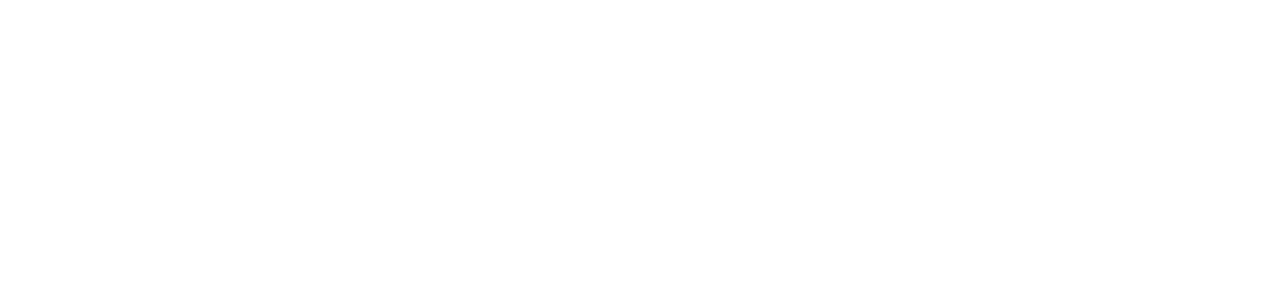
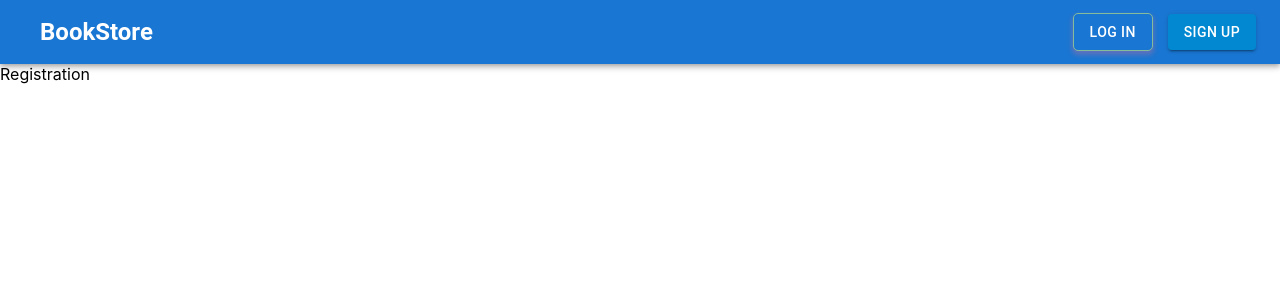
Before and after one commit to tylertung/bookstore, a React (Create React App) app: page /registration in a window 1280 px wide. Before the commit this address had no page. Shown: the top 300 px of the page. Built offline with nearby package versions, Linux system fonts and the light colour scheme.

Commit message:
prettier code

```diff
--- a/src/App.tsx
+++ b/src/App.tsx
@@ -1,16 +1,18 @@
-import React from 'react';
-import logo from './logo.svg';
-import './App.css';
-import {  Routes, Route} from 'react-router-dom';
-import Home from './templates/Home';
-
+import React from "react";
+import logo from "./logo.svg";
+import "./App.css";
+import { Routes, Route } from "react-router-dom";
+import Home from "./templates/Home";
+import Registration from "./templates/Registration";
 
 function App() {
   return (
     <Routes>
-      <Route path="/" element={<Home></Home>}>
-
-      </Route>
+      <Route path="/" element={<Home></Home>}></Route>
+      <Route
+        path="/registration"
+        element={<Registration></Registration>}
+      ></Route>
     </Routes>
   );
 }
--- a/src/components/books/Book.tsx
+++ b/src/components/books/Book.tsx
@@ -1,43 +1,34 @@
-import React from 'react'
-import PropTypes from 'prop-types'
-import Card from '@mui/material/Card'
-import CardMedia from '@mui/material/CardMedia'
-import CardContent from '@mui/material/CardContent'
-import Typography from '@mui/material/Typography'
-import coverBook from '../../assets/images/coverBook.jpg'
-import {styled} from '@mui/material/styles'
-import "../../assets/styles/Book.css"
+import React from "react";
+import PropTypes from "prop-types";
+import Card from "@mui/material/Card";
+import CardMedia from "@mui/material/CardMedia";
+import CardContent from "@mui/material/CardContent";
+import Typography from "@mui/material/Typography";
+import coverBook from "../../assets/images/coverBook.jpg";
+import { styled } from "@mui/material/styles";
+import "../../assets/styles/Book.css";
 
-interface Props{
-  title: string
+interface Props {
+  title: string;
 }
 
-
-
-function Book({title}: Props) {
+function Book({ title }: Props) {
   return (
-    <Card sx={{ maxWidth: 350, height:350, '&:hover': "scale(1rem)" }} className="book" >
-      <CardMedia
-        component="img"
-        height="250"
-        image={coverBook}
-        alt={title}
-      />
+    <Card sx={{ maxWidth: 350, height: 350 }} className="book">
+      <CardMedia component="img" height="250" image={coverBook} alt={title} />
       <CardContent>
-        <Typography sx={{
-                      fontSize: 15,
-                      fontWeight: "600"
-                    }}
-                    component="div">
+        <Typography
+          sx={{
+            fontSize: 15,
+            fontWeight: "600",
+          }}
+          component="div"
+        >
           {title}
-
         </Typography>
       </CardContent>
-
     </Card>
-  )
+  );
 }
 
-
-
-export default Book
+export default Book;
--- a/src/components/books/Books.tsx
+++ b/src/components/books/Books.tsx
@@ -1,45 +1,43 @@
-import axios from 'axios'
-import React, { useEffect, useState } from 'react'
-import Book from './Book'
-import Grid from '@mui/material/Grid'
+import axios from "axios";
+import React, { useEffect, useState } from "react";
+import Book from "./Book";
+import Grid from "@mui/material/Grid";
 function Books() {
-
-  const [books,setBooks] = useState([{title: "", description: "",author_id: 0,author: {name: ""},genres: [{name: ""}] }])
+  const [books, setBooks] = useState([
+    {
+      title: "",
+      description: "",
+      author_id: 0,
+      author: { name: "" },
+      genres: [{ name: "" }],
+    },
+  ]);
 
   useEffect(() => {
     const getBookAPI = async () => {
-      const bookAPI = await axios.get('http://localhost:3000/books')
-      setBooks(bookAPI.data)
-
-    }
+      const bookAPI = await axios.get("http://localhost:3000/books");
+      setBooks(bookAPI.data);
+    };
     getBookAPI();
-  },[])
-
+  }, []);
 
   return (
-    <Grid container
-
+    <Grid
+      container
       alignItems="center"
       justifyContent="left"
       spacing={3}
-          sx={{width: 3/4,
-              margin: 'auto',
-              outline: 'solid'
-          }}
+      sx={{ width: 3 / 4, margin: "auto", outline: "solid" }}
     >
       {books.map((book) => {
         return (
-            <Grid item md={3} xs={6} sx={{padding: "1rem"}} >
+          <Grid item md={3} xs={6} sx={{ padding: "1rem" }}>
             <Book title={book.title}></Book>
           </Grid>
-          )
-
-        })
+        );
+      })}
+    </Grid>
+  );
 }
 
-    </Grid>
-
-  )
-}
-
-export default Books
+export default Books;
--- a/src/components/navbar/Navbar.tsx
+++ b/src/components/navbar/Navbar.tsx
@@ -1,46 +1,57 @@
-import { AppBar, Button, Link, Toolbar, Typography } from '@mui/material'
-import {makeStyles} from '@mui/styles'
-import {styled} from '@mui/material/styles'
-import React from 'react'
+import { AppBar, Button, Link, Toolbar, Typography } from "@mui/material";
+import { makeStyles } from "@mui/styles";
+import { styled } from "@mui/material/styles";
+import React from "react";
 
 const useStyles = makeStyles({
   buttonStyle: {
     borderRadius: 3,
-    boxShadow: '0 3px 5px 2px rgba(255, 105, 135, .3)',
-    '&:hover': {
-      backgroundColor: '#488462 !important',
-    }
+    boxShadow: "0 3px 5px 2px rgba(255, 105, 135, .3)",
+    "&:hover": {
+      backgroundColor: "#488462 !important",
+    },
   },
 });
-
 
 const Navbar = () => {
   const classes = useStyles();
   return (
-    <AppBar position="sticky" >
+    <AppBar position="sticky">
       <Toolbar>
-        <Typography
+        <Link
+          href="/"
+          underline="none"
           variant="h5"
-          noWrap
-          component="div"
-          sx={{flexGrow: 1, margin: '1rem', fontWeight: "bold"}}
+          sx={{
+            color: "white",
+            flexGrow: 1,
+            margin: "1rem",
+            fontWeight: "bold",
+          }}
         >
           BookStore
-        </Typography>
-        <Link href='/sign-in' underline='none'>
-          <Button variant="outlined" sx={{marginRight: '1rem',color: "white", outline: "1px solid #84BC9C"}} className={classes.buttonStyle}>
-              Log in
-            </Button>
+        </Link>
+        <Link href="/sign-in" underline="none">
+          <Button
+            variant="outlined"
+            sx={{
+              marginRight: "1rem",
+              color: "white",
+              outline: "1px solid #84BC9C",
+            }}
+            className={classes.buttonStyle}
+          >
+            Log in
+          </Button>
         </Link>
         <Link href="/registration" underline="none">
           <Button variant="contained" color="info">
             Sign up
           </Button>
         </Link>
-
       </Toolbar>
     </AppBar>
-  )
-}
+  );
+};
 
-export default Navbar
+export default Navbar;
--- /dev/null
+++ b/src/templates/Registration.tsx
@@ -0,0 +1,12 @@
+import React from "react";
+import Navbar from "../components/navbar/Navbar";
+const Registration = () => {
+  return (
+    <>
+      <Navbar></Navbar>
+      <div>Registration</div>
+    </>
+  );
+};
+
+export default Registration;
```
Lines whose indentation alone changed are shown as unchanged.
